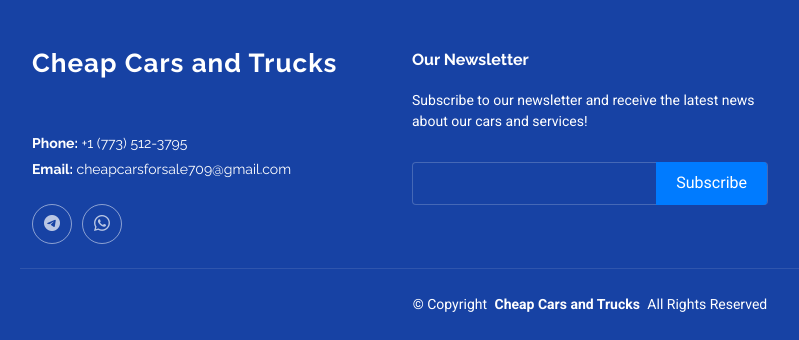
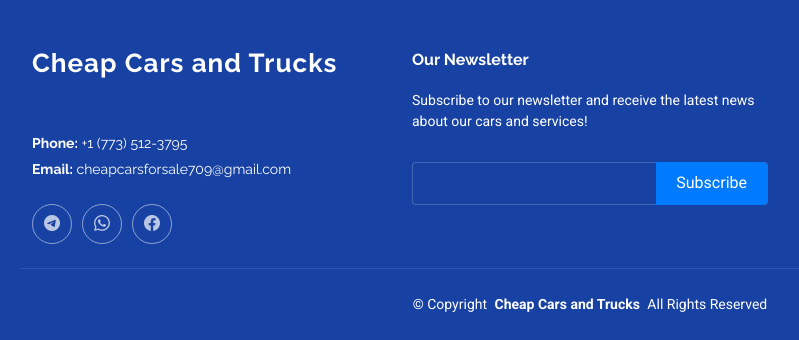
Before and after one commit to yardman706/cheap_cars, a Django app: page / in a window 1280 px wide. Shown: the part 4784-5124 px from the top of the page, without its empty margins (50-849 px from the left). Run offline with Django 5.2, Linux system fonts and the light colour scheme; some libraries are stand-ins or nearby versions.

Commit message:
Update home.html

```diff
--- a/main/templates/main/home.html
+++ b/main/templates/main/home.html
@@ -485,6 +485,7 @@
           <div class="social-links d-flex mt-4">
             <a href="https://t.me/David01reed"><i class="bi bi-telegram"></i></a>
             <a href="https://wa.me/17735123795"><i class="bi bi-whatsapp"></i></a>
+            <a href="https://www.facebook.com/share/g/18T2jv9ezD/?mibextid=wwXIfr"><i class="bi bi-facebook"></i></a>
           </div>
         </div>
 
```
